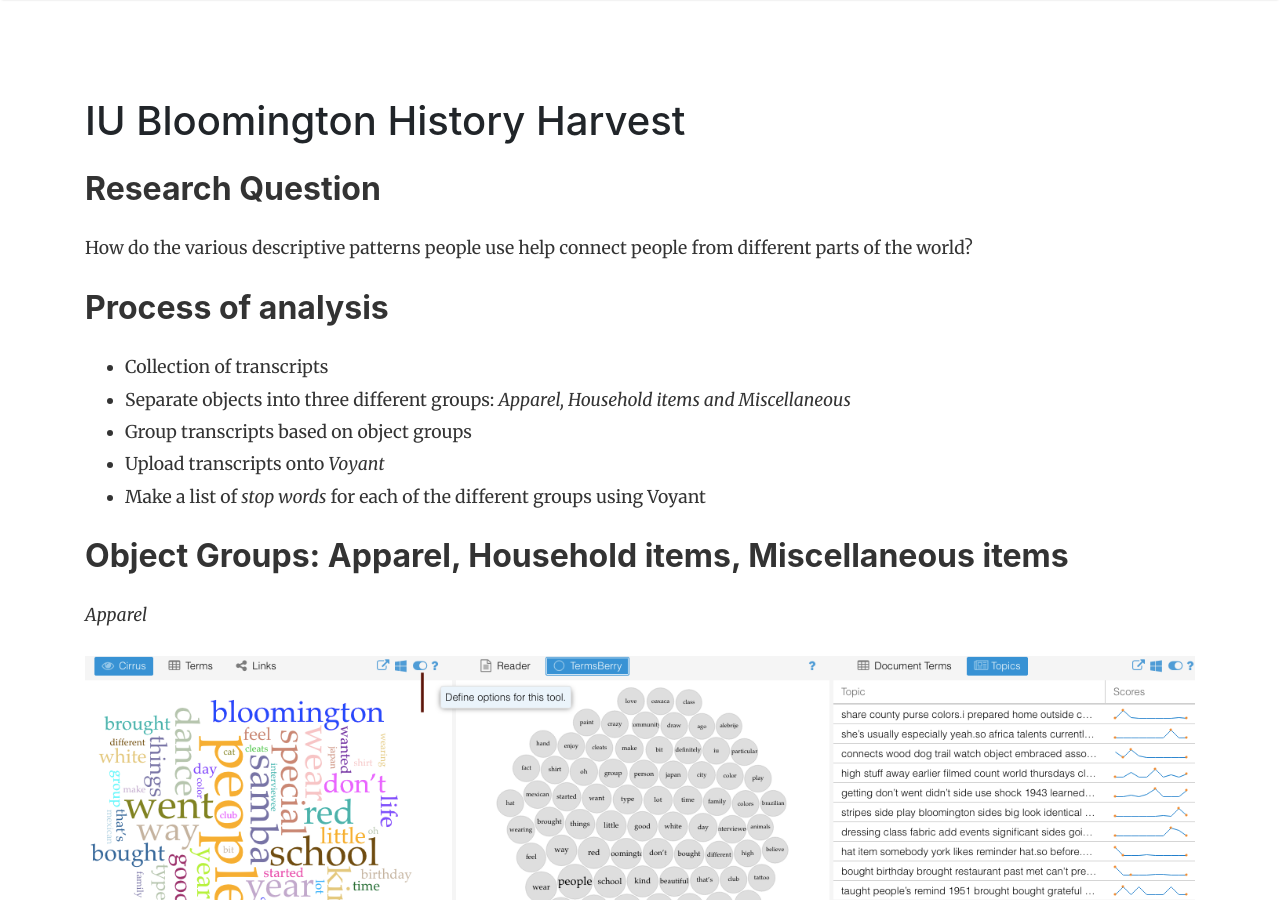
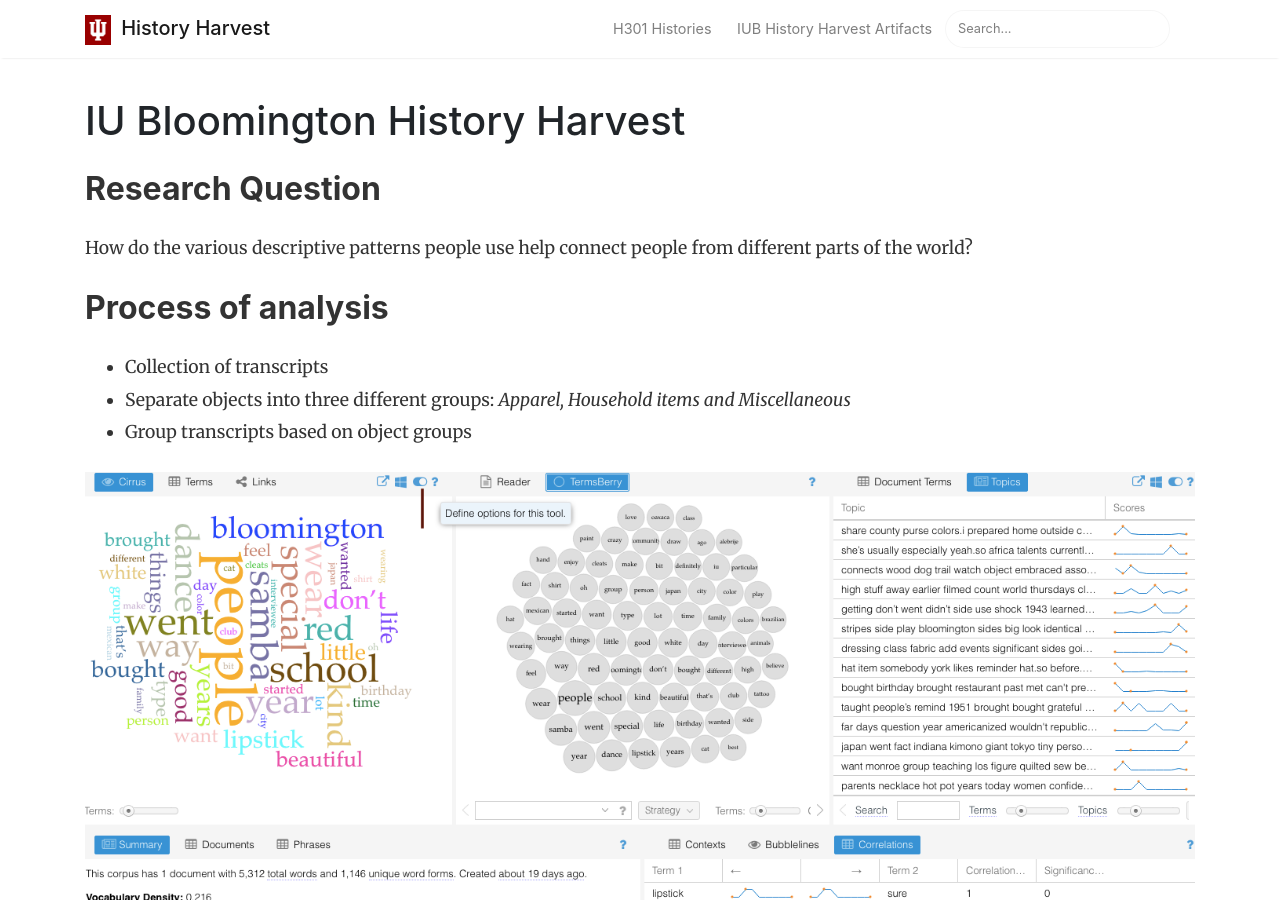
Before and after one commit to H301HistoryHarvest/H301HistoryHarvest, a Jekyll site: the page built from _stories/TextAnalysis.md, in a window 1280 px wide and 900 px high. Built offline with Jekyll 4.4.1, drawn with Linux system fonts in a browser that asks for light colours; nearby versions of some CDN libraries; comment, search, counter and statistics services are not loaded.

Commit message:
Update TextAnalysis.md

```diff
--- a/_stories/TextAnalysis.md
+++ b/_stories/TextAnalysis.md
@@ -20,6 +20,9 @@ How do the various descriptive patterns people use help connect people from diff
 - Collection of transcripts
 - Separate objects into three different groups: *Apparel, Household items and Miscellaneous*
 - Group transcripts based on object groups
+
+![alt text](https://h301historyharvest.github.io/H301HistoryHarvest/assets/images/voyant.png "Voyant Screen Capture")
+
 - Upload transcripts onto *Voyant*
 - Make a list of *stop words* for each of the different groups using Voyant
 
```
